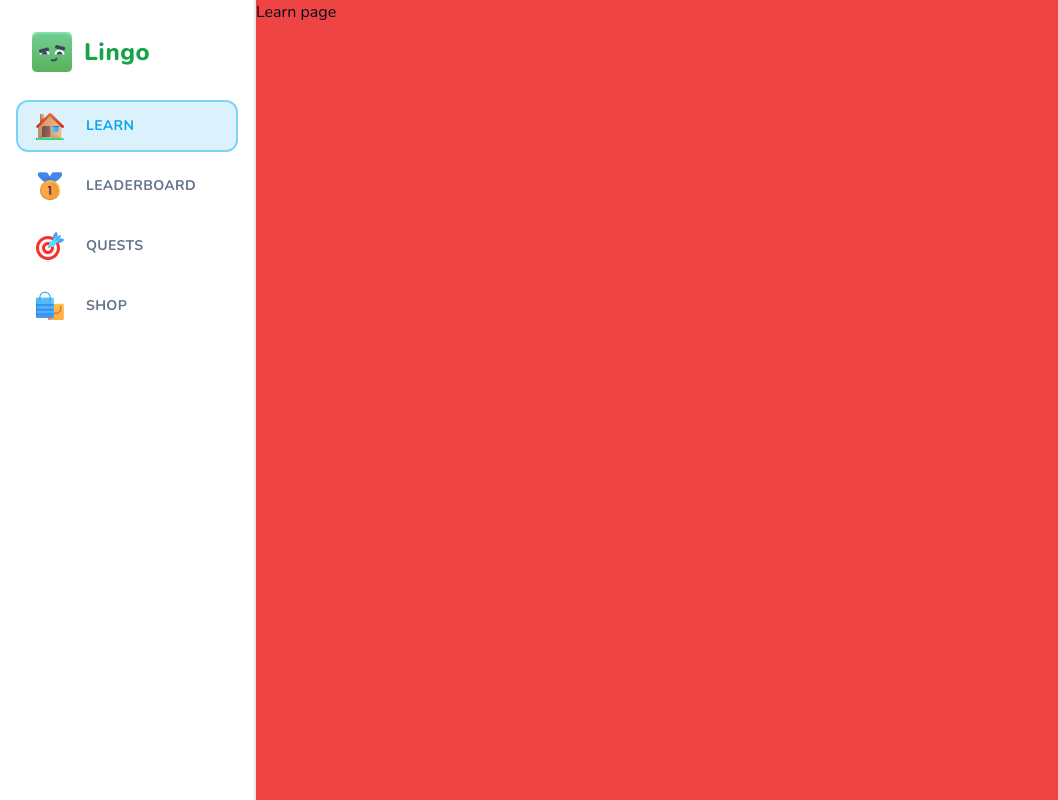
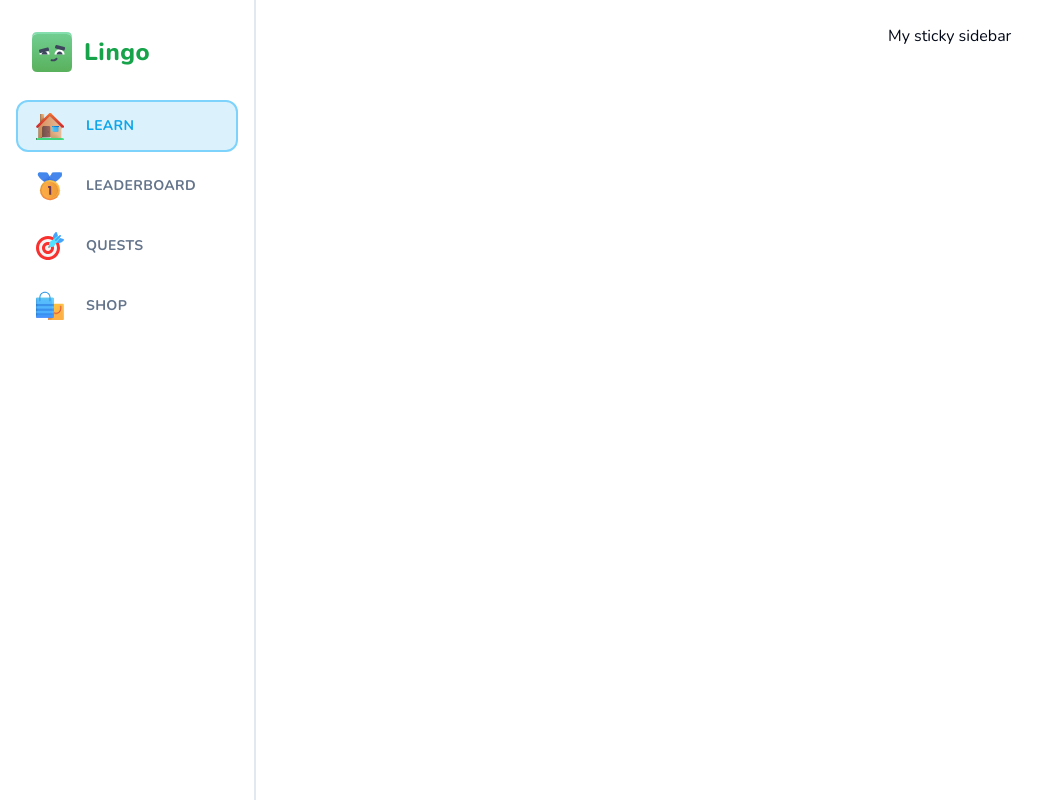
Before and after one commit to Luancss/next14-duolingo, a Next.js app: page /learn in a window 1280 px wide. Shown: the whole page, without its empty margins (0-1058 px from the left). Built offline with nearby package versions, Linux system fonts and the light colour scheme.

Commit message:
Create a sticky component

```diff
--- a/app/(main)/layout.tsx
+++ b/app/(main)/layout.tsx
@@ -8,12 +8,10 @@
 const MainLayout = ({ children }: Props) => {
   return (
     <>
-    <MobileHeader/>
-    <Sidebar className="hidden lg:flex"/>
+      <MobileHeader />
+      <Sidebar className="hidden lg:flex" />
       <main className="lg:pl-[256px] h-full pt-[50px] lg:pt-0">
-        <div className="bg-red-500 h-full">
-        {children}
-        </div>
+        <div className="max-w-[1056px] mx-auto pt-6 h-full">{children}</div>
       </main>
     </>
   );
--- a/app/(main)/learn/page.tsx
+++ b/app/(main)/learn/page.tsx
@@ -1,7 +1,11 @@
+import { StickyWrapper } from "@/components/sticky-wrapper"
+
 const page = () => {
   return (
-    <div>
-      Learn page
+    <div className="flex flex-row-reverse gap-[48px] px-6">
+      <StickyWrapper>
+        My sticky sidebar
+        </StickyWrapper>
     </div>
   )
 }
--- /dev/null
+++ b/components/sticky-wrapper.tsx
@@ -0,0 +1,11 @@
+type Props = {
+  children: React.ReactNode;
+};
+
+export const StickyWrapper = ({ children }: Props) => {
+  return (
+    <div className="hidden lg:block w-[368px] sticky self-end bottom-6">
+      <div className="min-h-[calc(100vh-48px] sticky top-6 flex flex-col gap-y-4">{children}</div>
+    </div>
+  );
+};
```
